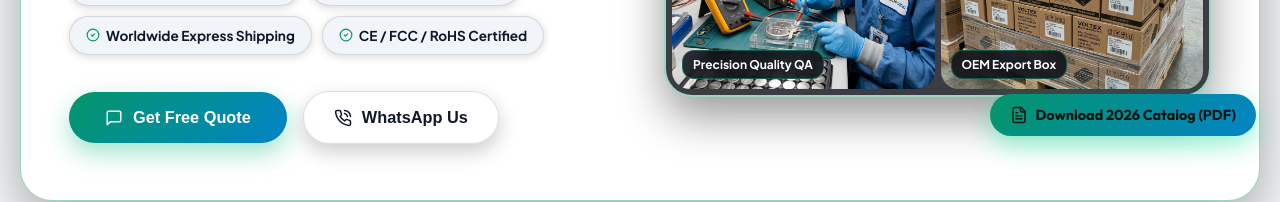
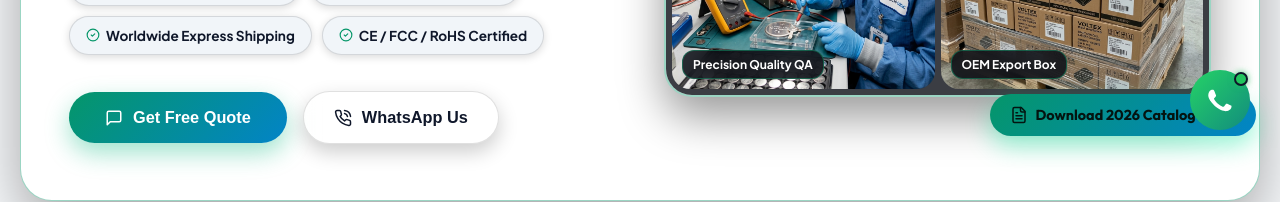
Before and after one commit to 666lvdeshui-ux/vszapower-store, a Next.js app: page / in a window 1280 px wide. Shown: the part 640-842 px from the top of the page. Built offline with nearby package versions, Linux system fonts and the light colour scheme; no server answers; the database is empty.

Commit message:
feat: add global floating WhatsApp B2B contact widget (+85260716913)

```diff
--- /dev/null
+++ b/components/FloatingWhatsApp.tsx
@@ -0,0 +1,171 @@
+'use client';
+
+import React, { useState } from 'react';
+import { useLanguage } from '@/context/LanguageContext';
+
+export default function FloatingWhatsApp() {
+  const { lang } = useLanguage();
+  const [isHovered, setIsHovered] = useState(false);
+
+  const handleClick = () => {
+    const waNumber = '85260716913';
+    const message = encodeURIComponent('Hi VSZAPOWER Team, I am interested in OEM/ODM custom battery & charger wholesale solutions.');
+    window.open(`https://wa.me/${waNumber}?text=${message}`, '_blank');
+  };
+
+  const getTooltipText = () => {
+    switch (lang) {
+      case 'zh-CN':
+      case 'zh-HK':
+      case 'zh-TW':
+        return 'WhatsApp 在线咨询 (B2B 直连)';
+      case 'de':
+        return 'WhatsApp B2B-Direktkontakt';
+      case 'ja':
+        return 'WhatsApp B2B 直通相談';
+      case 'es':
+        return 'Contactar por WhatsApp';
+      case 'fr':
+        return 'Chatter sur WhatsApp';
+      default:
+        return 'WhatsApp B2B Wholesale Support';
+    }
+  };
+
+  return (
+    <>
+      <style jsx global>{`
+        @keyframes waPulse {
+          0% {
+            box-shadow: 0 0 0 0 rgba(37, 211, 102, 0.6);
+          }
+          70% {
+            box-shadow: 0 0 0 16px rgba(37, 211, 102, 0);
+          }
+          100% {
+            box-shadow: 0 0 0 0 rgba(37, 211, 102, 0);
+          }
+        }
+        @keyframes greenDotPing {
+          0% {
+            transform: scale(0.95);
+            opacity: 1;
+          }
+          50% {
+            transform: scale(1.3);
+            opacity: 0.6;
+          }
+          100% {
+            transform: scale(0.95);
+            opacity: 1;
+          }
+        }
+      `}</style>
+
+      <div
+        style={{
+          position: 'fixed',
+          bottom: '30px',
+          right: '30px',
+          zIndex: 9999,
+          display: 'flex',
+          alignItems: 'center',
+          gap: '12px',
+          fontFamily: 'var(--font-sans, system-ui, -apple-system, sans-serif)',
+        }}
+      >
+        {/* Tooltip / Label */}
+        <div
+          style={{
+            background: 'rgba(15, 23, 42, 0.92)',
+            backdropFilter: 'blur(12px)',
+            color: '#FFFFFF',
+            fontSize: '0.85rem',
+            fontWeight: 700,
+            padding: '8px 16px',
+            borderRadius: '20px',
+            border: '1px solid rgba(37, 211, 102, 0.3)',
+            boxShadow: '0 8px 24px rgba(0, 0, 0, 0.25)',
+            whiteSpace: 'nowrap',
+            opacity: isHovered ? 1 : 0,
+            transform: isHovered ? 'translateX(0) scale(1)' : 'translateX(10px) scale(0.95)',
+            transition: 'all 0.25s cubic-bezier(0.16, 1, 0.3, 1)',
+            pointerEvents: 'none',
+            display: 'flex',
+            alignItems: 'center',
+            gap: '8px',
+          }}
+        >
+          <span
+            style={{
+              width: '8px',
+              height: '8px',
+              borderRadius: '50%',
+              background: '#25D366',
+              boxShadow: '0 0 8px #25D366',
+              animation: 'greenDotPing 2s infinite ease-in-out',
+            }}
+          />
+          {getTooltipText()}
+        </div>
+
+        {/* Floating WhatsApp Button */}
+        <button
+          onClick={handleClick}
+          onMouseEnter={() => setIsHovered(true)}
+          onMouseLeave={() => setIsHovered(false)}
+          aria-label="Contact via WhatsApp"
+          style={{
+            position: 'relative',
+            width: '60px',
+            height: '60px',
+            borderRadius: '50%',
+            background: 'linear-gradient(135deg, #25D366 0%, #128C7E 100%)',
+            border: 'none',
+            cursor: 'pointer',
+            display: 'flex',
+            alignItems: 'center',
+            justifyContent: 'center',
+            alignContent: 'center',
+            boxShadow: '0 10px 25px rgba(37, 211, 102, 0.45)',
+            animation: 'waPulse 2.5s infinite',
+            transition: 'transform 0.2s cubic-bezier(0.34, 1.56, 0.64, 1)',
+            transform: isHovered ? 'scale(1.1) translateY(-3px)' : 'scale(1)',
+            padding: 0,
+          }}
+        >
+          {/* Online Indicator Badge on Icon */}
+          <span
+            style={{
+              position: 'absolute',
+              top: '2px',
+              right: '2px',
+              width: '14px',
+              height: '14px',
+              borderRadius: '50%',
+              background: '#22c55e',
+              border: '2px solid #0f172a',
+              boxShadow: '0 0 6px rgba(34, 197, 94, 0.8)',
+            }}
+          />
+
+          {/* Clean High-Res SVG WhatsApp Icon */}
+          <svg
+            width="32"
+            height="32"
+            viewBox="0 0 24 24"
+            fill="none"
+            style={{ margin: 'auto' }}
+            xmlns="http://www.w3.org/2000/svg"
+          >
+            <path
+              d="M17.472 14.382C17.012 14.152 14.752 13.042 14.332 12.892C13.912 12.742 13.612 12.672 13.312 13.132C13.012 13.592 12.152 14.592 11.892 14.892C11.632 15.192 11.372 15.222 10.912 14.992C10.452 14.762 8.962 14.272 7.202 12.702C5.832 11.482 4.902 9.972 4.642 9.512C4.382 9.052 4.612 8.812 4.842 8.582C5.052 8.372 5.312 8.032 5.542 7.762C5.772 7.492 5.852 7.302 6.002 7.002C6.152 6.702 6.072 6.442 5.962 6.212C5.852 5.982 4.992 3.872 4.632 3.012C4.282 2.182 3.922 2.292 3.662 2.282C3.412 2.272 3.122 2.272 2.832 2.272C2.542 2.272 2.082 2.382 1.692 2.802C1.302 3.222 0.202 4.252 0.202 6.352C0.202 8.452 1.732 10.482 1.952 10.772C2.172 11.062 4.972 15.392 9.272 17.252C10.292 17.692 11.092 17.952 11.712 18.152C12.732 18.472 13.662 18.432 14.402 18.322C15.232 18.202 16.962 17.282 17.322 16.272C17.682 15.262 17.682 14.412 17.572 14.232C17.472 14.042 17.932 14.612 17.472 14.382Z"
+              transform="translate(3, 2)"
+              fill="#FFFFFF"
+            />
+          </svg>
+        </button>
+      </div>
+    </>
+  );
+}
--- a/components/StorefrontShell.tsx
+++ b/components/StorefrontShell.tsx
@@ -6,6 +6,7 @@ import Header from '@/components/Header';
 import Footer from '@/components/Footer';
 import GeoSeoStructuredData from '@/components/GeoSeoStructuredData';
 import AnalyticsTracker from '@/components/AnalyticsTracker';
+import FloatingWhatsApp from '@/components/FloatingWhatsApp';
 
 export default function StorefrontShell({ children }: { children: React.ReactNode }) {
   const pathname = usePathname();
@@ -26,6 +27,7 @@ export default function StorefrontShell({ children }: { children: React.ReactNod
       <Header />
       <main>{children}</main>
       <Footer />
+      <FloatingWhatsApp />
     </>
   );
 }
```
